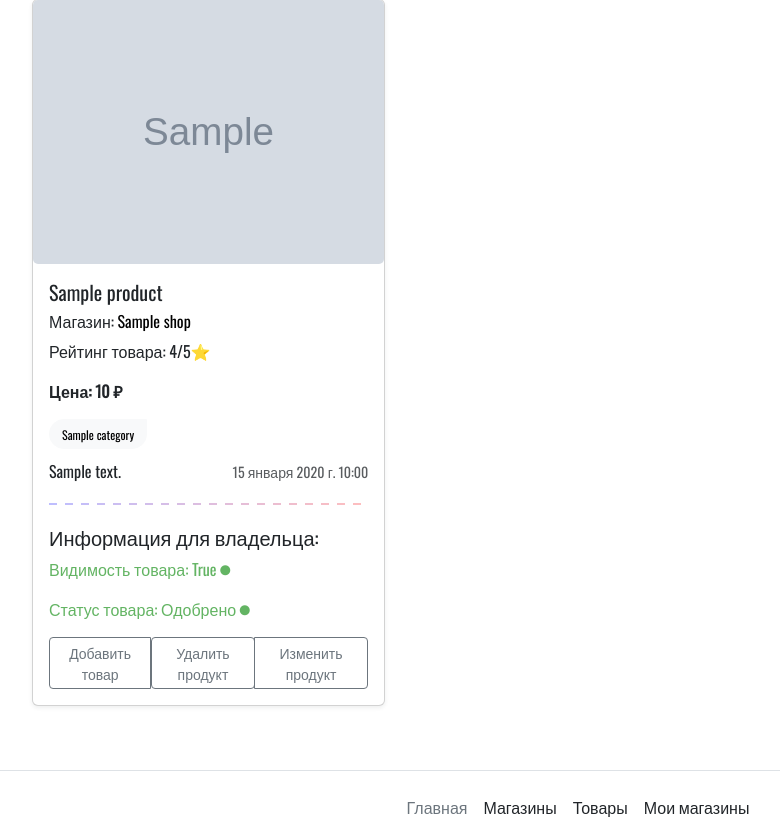
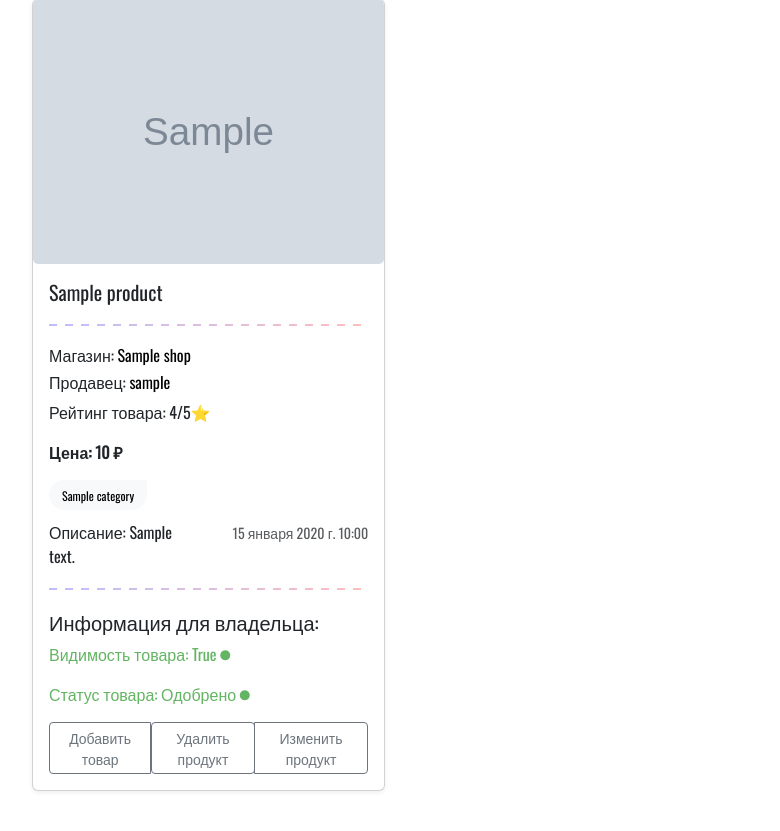
Before and after one commit to Timoha23/django_digital_store, a Django app: page / in a window 1280 px wide. Shown: the part 740-1571 px from the top of the page, without its empty margins (62-842 px from the left). Run offline with Django 4.2, Linux system fonts and the light colour scheme; a user stored in the database is signed in; tables that the repository leaves empty hold one stand-in row (values such as "Sample post"); grey boxes marked "Sample" are stand-in pictures; some libraries are stand-ins or nearby versions.

Commit message:
добавлена ссылка на профиль продавца

```diff
--- a/digital_store/templates/includes/card.html
+++ b/digital_store/templates/includes/card.html
@@ -21,8 +21,10 @@
             <div class="card-body">
               <a href="{% url 'shop:product' product.id %}" class="stretched-link"></a>
               <h5 class="card-title">{{ product.name }}</h5>
+              <hr class="hr-dashed-gradient"></hr>
               <div class="col" style="z-index:2; position: relative;">
                 <h6 class="card-title">Магазин: <a href="{% url 'shop:shop' product.shop.id %}" class="custom-link">{{ product.shop.name }}</a></h6>
+                <h6 class="card-title">Продавец: <a href="{% url 'users:user_profile' product.shop.owner.username %}" class="custom-link">{{ product.shop.owner.username }}</a></h6>
               </div>
               {% if product.avg_rating %}
                 <p>Рейтинг товара: {{ product.avg_rating|floatformat:"0" }}/5⭐</p>
@@ -41,7 +43,7 @@
               </div>
               <div class="row">
                 <div class="col">
-                  <p class="card-text">{{ product.description }}</p>
+                  <p class="card-text">Описание: {{ product.description }}</p>
                 </div>
                 <div class="col text-end">
                   <small class="text-muted">{{ product.created_date }}</small>
```
